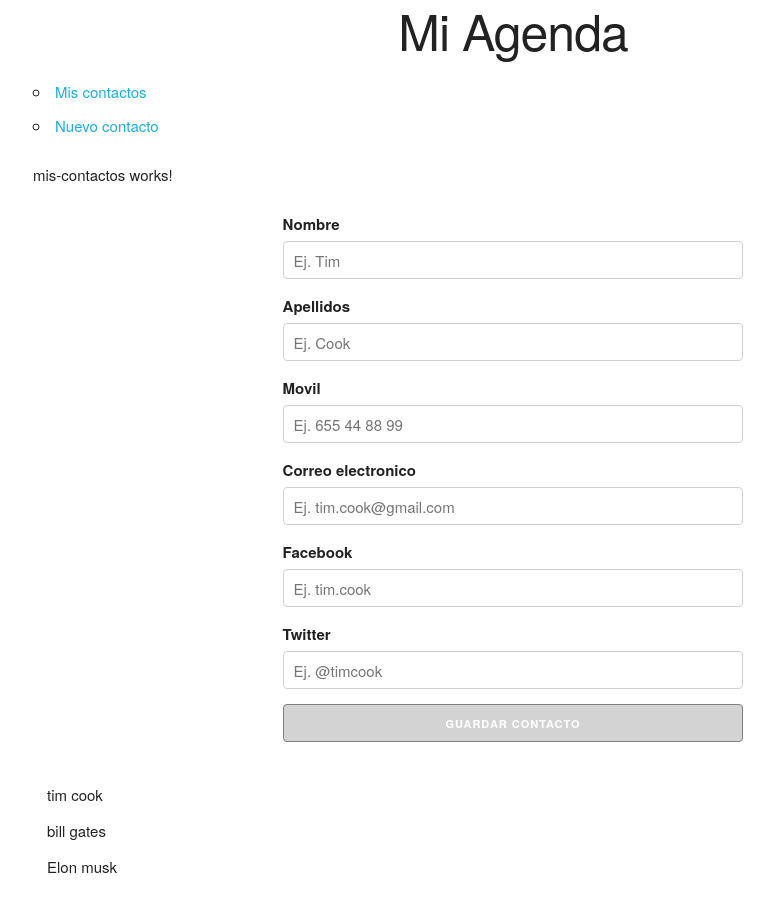
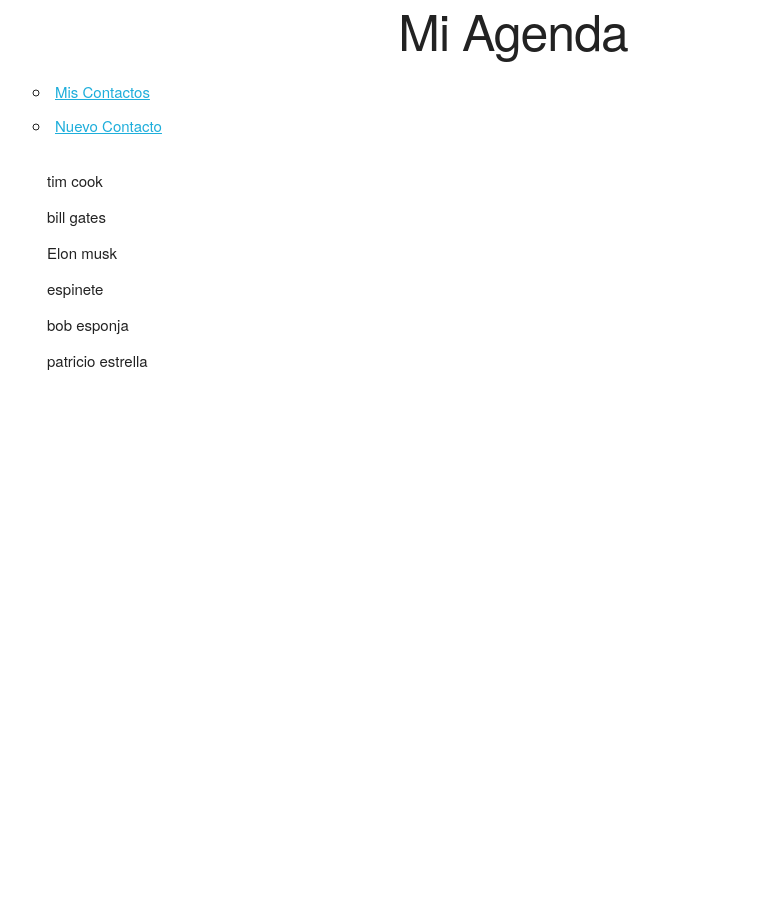
Before and after one commit to gemambu/kc-angular-mobile5, an Angular app in the folder Agenda/: page /mis-contactos in a window 1280 px wide. Shown: the whole page, without its empty margins (127-901 px from the left). After the commit the page ends 800 px from the top, so only its background shows below. Built offline with nearby package versions, Linux system fonts and the light colour scheme; data requests are answered from the project's data file.

Commit message:
routing en agenda

```diff
--- a/Agenda/db.json
+++ b/Agenda/db.json
@@ -26,6 +26,33 @@
       "facebook": "elon.musk",
       "twitter": "@elonmusk",
       "id": 3
+    },
+    {
+      "nombre": "espinete",
+      "apellidos": "",
+      "movil": "",
+      "email": "",
+      "facebook": "",
+      "twitter": "",
+      "id": 4
+    },
+    {
+      "nombre": "bob esponja",
+      "apellidos": "",
+      "movil": "",
+      "email": "",
+      "facebook": "",
+      "twitter": "",
+      "id": 5
+    },
+    {
+      "nombre": "patricio",
+      "apellidos": "estrella",
+      "movil": "",
+      "email": "",
+      "facebook": "",
+      "twitter": "",
+      "id": 6
     }
   ]
 }
--- a/Agenda/src/app/app.component.html
+++ b/Agenda/src/app/app.component.html
@@ -5,33 +5,19 @@
   </header>
 
   <!-- barra de navegacion -->
-  <nav>
+ <nav>
     <ul>
       <li>
-        <a RouterLink="/mis-contactos">Mis contactos</a>
+        <a routerLink="/mis-contactos"
+           routerLinkActive="seleccionada">Mis Contactos</a>
       </li>
       <li>
-        <a RouterLink="/nuevo-contacto">Nuevo contacto</a>
+        <a routerLink="/nuevo-contacto"
+           routerLinkActive="seleccionada">Nuevo Contacto</a>
       </li>
     </ul>
-  </nav>
+</nav>
 
 <!-- zona dinamica donde cargamos las distintas secciones -->
   <router-outlet></router-outlet>
-
-  <formulario-alta
-    (clickEnGuardar)="guardarContacto($event)">
-  </formulario-alta>
-
-
-  <!-- para enlazar datos en un componente hijo, basta con indicar el atributo que se ha expuesto en éste. Si queremos evaluar una
-  expresión previamente a su asignación como valor del atributo, envolvemos con corchetes el atributo. -->
-
-  <!-- Cuando trabajamos con Observables en los Templates, podemos ayudarnos del
-  Pipe 'async'. Este Pipe lo que hace es gestionar la suscripción y desuscripción  del
-  'Observable' en cuestión. -->
-  <agenda-lista-contactos
-  [datos]="contactos$ | async"
-  (clickEnEliminar)="eliminarContacto($event)"></agenda-lista-contactos>
-
 </div>
--- a/Agenda/src/app/app.component.ts
+++ b/Agenda/src/app/app.component.ts
@@ -1,7 +1,5 @@
-import { Component, OnInit } from '@angular/core';
-import { ContactosService } from './contactos.service';
-import { Contacto } from './contacto';
-import { Observable } from 'rxjs/Observable';
+import { Component } from '@angular/core';
+
 
 @Component({
   // En selector indicamos el elemento HTML donde se instanciará
@@ -15,36 +13,5 @@ import { Observable } from 'rxjs/Observable';
   // contienen los estilos que afectan a este componente
   styleUrls: ['./app.component.css']
 })
-export class AppComponent implements OnInit {
-
-  contactos$: Observable<Contacto[]>;
-
-// para hacer una inyección de dependencias necesitamos sí o si
-// hacerlo en el constructor de una clase. Tenemos que
-// indicar un parámetro con un modificador de acceso (obligatorio). Además tenemos que anotar su tipo que
-// no es otro que el servicio a inyectar.
-  constructor(private _contactosService: ContactosService){
-
-  }
-
-  ngOnInit() : void{
-    // en el hook 'OnInit' inicializamos los datos del componente
-    this.contactos$ = this._contactosService.obtenerContactos();
-
-  }
-
-  eliminarContacto(contacto: Contacto){
-    this._contactosService.eliminarContacto(contacto);
-    this.contactos$ = this._contactosService.obtenerContactos();
-  }
-
-  guardarContacto(contacto: Contacto){
-    this._contactosService
-          .agregarContacto(contacto)
-          .subscribe(() => {
-            this.contactos$ = this._contactosService.obtenerContactos();
-          });
-
-  }
-
+export class AppComponent {
 }
--- a/Agenda/src/app/mis-contactos/mis-contactos.component.html
+++ b/Agenda/src/app/mis-contactos/mis-contactos.component.html
@@ -1,3 +1,9 @@
-<p>
-  mis-contactos works!
-</p>
+
+<!-- para enlazar datos en un componente hijo, basta con indicar el atributo que se ha expuesto en éste. Si queremos evaluar una
+expresión previamente a su asignación como valor del atributo, envolvemos con corchetes el atributo. -->
+
+<!-- Cuando trabajamos con Observables en los Templates, podemos ayudarnos del
+Pipe 'async'. Este Pipe lo que hace es gestionar la suscripción y desuscripción  del
+'Observable' en cuestión. -->
+<agenda-lista-contactos
+[datos]="contactos$ | async"></agenda-lista-contactos>
--- a/Agenda/src/app/mis-contactos/mis-contactos.component.ts
+++ b/Agenda/src/app/mis-contactos/mis-contactos.component.ts
@@ -1,4 +1,7 @@
 import { Component, OnInit } from '@angular/core';
+import { Contacto } from '../contacto';
+import { Observable } from 'rxjs/Observable';
+import { ContactosService } from '../contactos.service';
 
 @Component({
   selector: 'app-mis-contactos',
@@ -7,9 +10,18 @@ import { Component, OnInit } from '@angular/core';
 })
 export class MisContactosComponent implements OnInit {
 
-  constructor() { }
+  contactos$: Observable<Contacto[]>;
 
-  ngOnInit() {
+  // para hacer una inyección de dependencias necesitamos sí o si
+  // hacerlo en el constructor de una clase. Tenemos que
+  // indicar un parámetro con un modificador de acceso (obligatorio). Además tenemos que anotar su tipo que
+  // no es otro que el servicio a inyectar.
+  constructor(private _contactosService: ContactosService){
+  }
+
+  ngOnInit(): void {
+    // en el hook 'OnInit' inicializamos los datos del componente
+    this.contactos$ = this._contactosService.obtenerContactos();
   }
 
 }
--- a/Agenda/src/app/nuevo-contacto/nuevo-contacto.component.html
+++ b/Agenda/src/app/nuevo-contacto/nuevo-contacto.component.html
@@ -1,3 +1,2 @@
-<p>
-  nuevo-contacto works!
-</p>
+  <formulario-alta (clickEnGuardar)="guardarContacto($event)">
+  </formulario-alta>
--- a/Agenda/src/app/nuevo-contacto/nuevo-contacto.component.ts
+++ b/Agenda/src/app/nuevo-contacto/nuevo-contacto.component.ts
@@ -1,15 +1,26 @@
-import { Component, OnInit } from '@angular/core';
+import { Component } from '@angular/core';
+import { Contacto } from '../contacto';
+import { ContactosService } from '../contactos.service';
+import { Router } from '@angular/router';
 
 @Component({
   selector: 'app-nuevo-contacto',
   templateUrl: './nuevo-contacto.component.html',
   styleUrls: ['./nuevo-contacto.component.css']
 })
-export class NuevoContactoComponent implements OnInit {
+export class NuevoContactoComponent {
 
-  constructor() { }
+  constructor(
+    private _contactosService: ContactosService,
+    private _router: Router) { }
 
-  ngOnInit() {
+   guardarContacto(contacto: Contacto){
+    this._contactosService
+          .agregarContacto(contacto)
+          .subscribe(() => {
+            alert('El contacto se ha creado correctamente ^^');
+            this._router.navigate(['/mis-contactos']);
+          });
   }
 
 }
```
